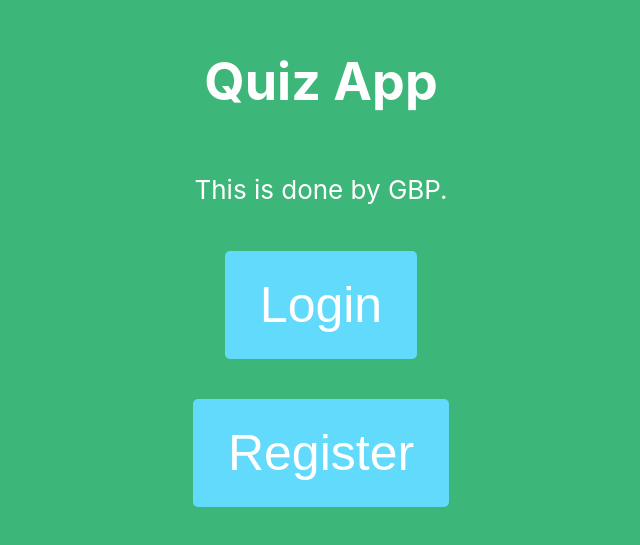
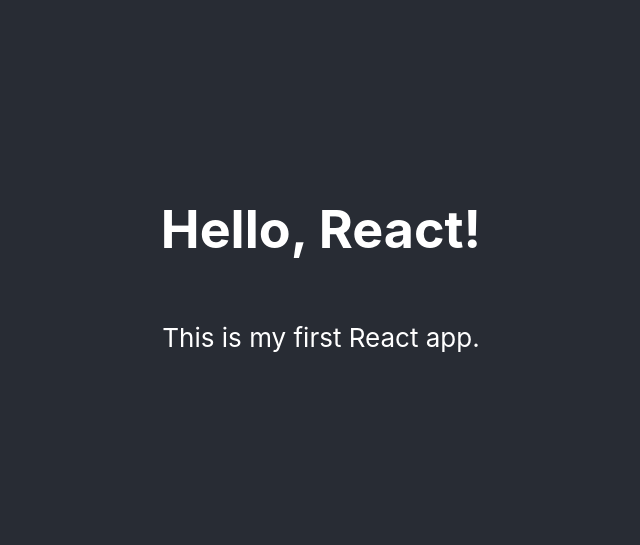
Before and after one commit to finaea/webGBP, a React (Create React App) app: page / in a window 1280 px wide. Shown: the part 129-674 px from the top of the page, without its empty margins (319-959 px from the left). Built offline with nearby package versions, Linux system fonts and the light colour scheme.

Commit message:
Revert "test"
This reverts commit ec9ee63980a8e0b39a506eea7a0233fbdb68e294.

```diff
--- a/src/App.css
+++ b/src/App.css
@@ -14,7 +14,7 @@
 }
 
 .App-header {
-  background-color: #3cb679;
+  background-color: #282c34;
   min-height: 100vh;
   display: flex;
   flex-direction: column;
@@ -36,18 +36,3 @@
     transform: rotate(360deg);
   }
 }
-
-.App-button {
-  margin: 20px;
-  padding: 25px 35px;
-  font-size: 50px;
-  cursor: pointer;
-  background-color: #61dafb;
-  border: none;
-  border-radius: 5px;
-  color: white;
-}
-
-.App-button:hover {
-  background-color: #21a1f1;
-}
--- a/src/App.js
+++ b/src/App.js
@@ -4,10 +4,8 @@
   return (
       <div className="App">
         <header className="App-header">
-          <h1>Quiz App</h1>
-          <p>This is done by GBP.</p>
-          <button className="App-button">Login</button>
-          <button className="App-button">Register</button>
+          <h1>Hello, React!</h1>
+          <p>This is my first React app.</p>
         </header>
       </div>
   );
```
